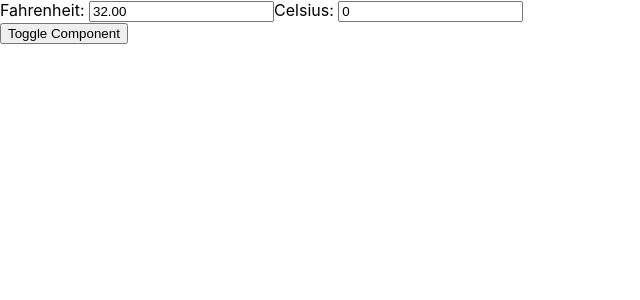
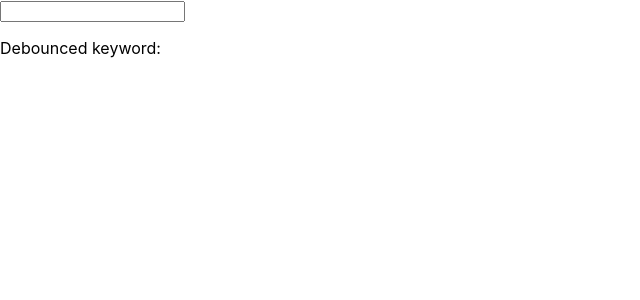
Before and after one commit to grumpycat808/react_greatfrontend, a React (Create React App) app: page / in a window 1280 px wide. Shown: the top 300 px of the page, without its empty margins (0-640 px from the left). Built offline with nearby package versions, Linux system fonts and the light colour scheme.

Commit message:
Generate table react challenge

```diff
--- a/src/App10.jsx
+++ b/src/App10.jsx
@@ -1,20 +1,18 @@
-import { useEffectOnce } from './hooks/useEffectOnce'
+import { useDebounce } from './hooks/useDebounce'
 import { useState, useEffect } from 'react'
 import Test1 from './Test1'
 import Test2 from './Test2'
-function App10(props) {
-    const [displayed, setDisplayed] = useState(1)
+function App10() {
+    const [keyword, setKeyword] = useState('')
+    const debouncedKeyword = useDebounce(keyword, 1000)
 
     return (
         <div>
-            {displayed === 1 ? <Test1></Test1> : <Test2></Test2>}
-            <button
-                onClick={() => {
-                    displayed === 1 ? setDisplayed(2) : setDisplayed(1)
-                }}
-            >
-                Toggle Component
-            </button>
+            <input
+                value={keyword}
+                onChange={(e) => setKeyword(e.target.value)}
+            />
+            <p>Debounced keyword: {debouncedKeyword}</p>
         </div>
     )
 }
--- /dev/null
+++ b/src/hooks/useDebounce.js
@@ -0,0 +1,18 @@
+import { useState, useEffect } from 'react'
+
+export const useDebounce = (value, delay) => {
+    let timeout
+
+    const [newVal, setNewVal] = useState(value)
+
+    useEffect(() => {
+        clearTimeout(timeout)
+        timeout = setTimeout(() => {
+            setNewVal(value)
+            console.log('Hey')
+        }, delay)
+
+        return () => clearTimeout(timeout)
+    }, [value])
+    return newVal
+}
```
Also changed, not shown: src/GenerateTable.jsx (added).
